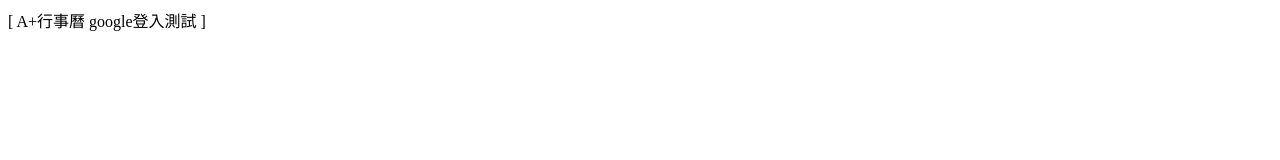
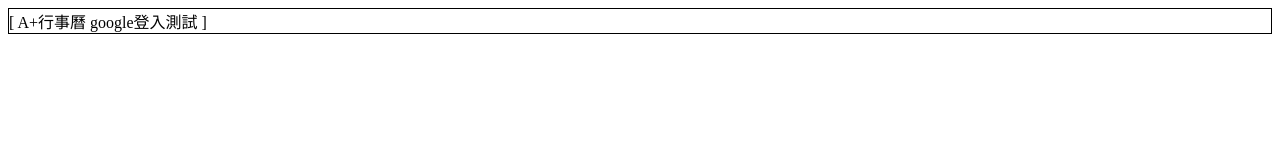
Before and after one commit to pikazerochu/google_login_test2, a plain HTML site: page index.html in a window 1280 px wide. Drawn offline with Linux system fonts and the light colour scheme.

Commit message:
Update index.html

```diff
--- a/index.html
+++ b/index.html
@@ -43,7 +43,7 @@
 <!-- <body onload="onLoad()"> -->
 <body>
 	<!--<a href="index_real.html">另一個頁面</a>-->
-	[ A+行事曆 google登入測試 ]<br/><br/>
+	<div style="border:1px solid black">[ A+行事曆 google登入測試 ]</div><br/>
 	<span id="GOOGLE_STATUS_1">
     <div id="g_id_onload" data-client_id="312106195936-a5tu9knplhtnlpjos2ifnbovj7g64bug.apps.googleusercontent.com" data-callback="onSignIn1"></div>
     <div class="g_id_signin" data-type="standard"></div>
```
